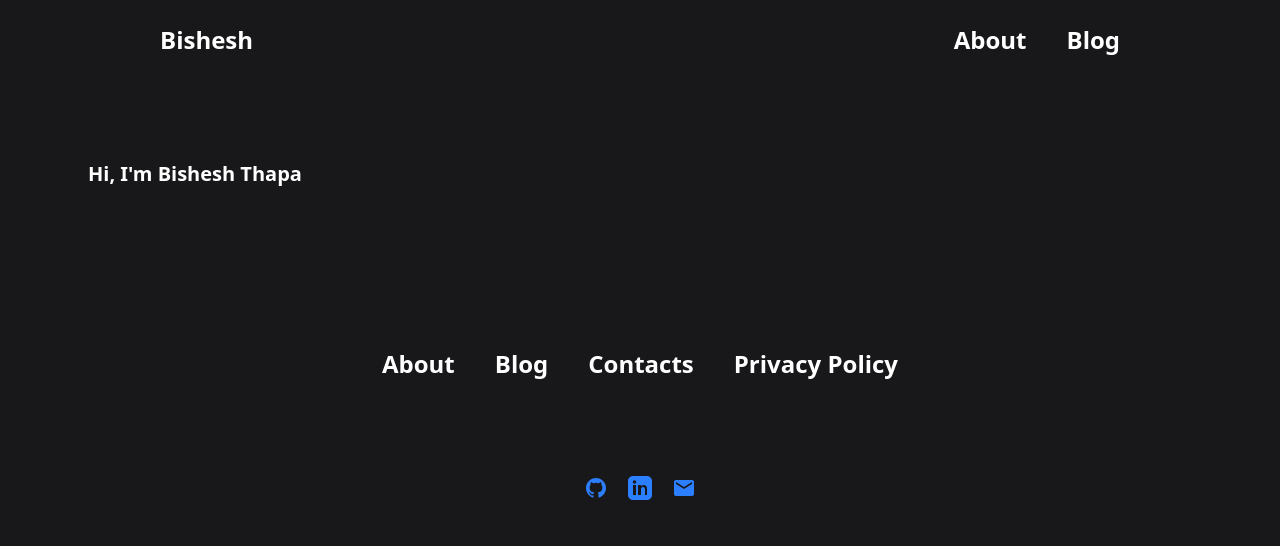
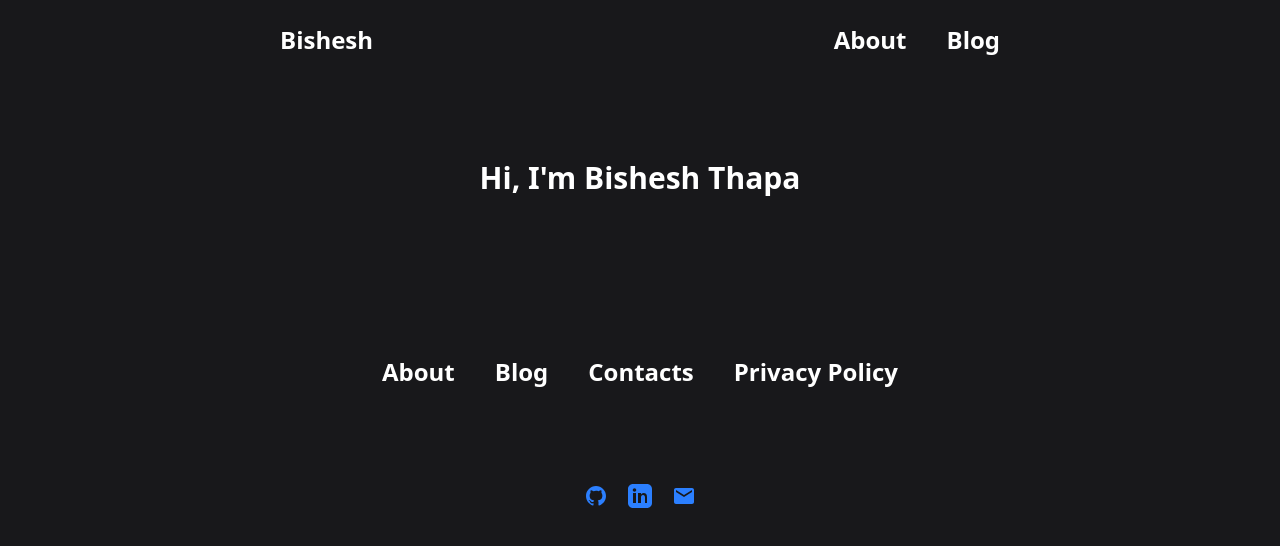
Before and after one commit to Bishuthapa/Site1, a React (Vite) app in the folder resume/: page / in a window 1280 px wide. Shown: the top 546 px of the page. Built offline with nearby package versions, Linux system fonts and the light colour scheme.

Commit message:
initial commit

```diff
--- a/resume/src/components/Home/Home.jsx
+++ b/resume/src/components/Home/Home.jsx
@@ -1,7 +1,7 @@
 function Home() {
   return (
     <div className="h-auto w-full bg-zinc-900 text-white">
-      <div className="my-20 mx-22 font-bold text-xl">
+      <div className="my-20 mx-22 font-bold text-3xl flex justify-center">
         <h1>Hi, I&apos;m Bishesh Thapa </h1>
               </div>
     </div>
--- a/resume/src/components/Navigation/Navigation.jsx
+++ b/resume/src/components/Navigation/Navigation.jsx
@@ -3,12 +3,11 @@ import { NavLink } from "react-router-dom";
 function Navigation() {
     return (
         <nav>
-        <div className="flex justify-between p-6 px-40 w-full bg-zinc-900 text-white font-bold text-2xl">
-            <ul >
+            <div className="flex justify-between p-6 lg:px-70 w-full bg-zinc-900 text-white font-bold text-2xl">
+                <ul className="mr-15">
                     <li>
                         <NavLink to="/"
-                    //className={({ isActive }) =>
-                        //isActive ? "underline decoration-2 underline-offset-3 transition-all duration-200" : ""}
+
                         >Bishesh</NavLink>
                     </li>
                 </ul>
@@ -27,7 +26,6 @@ return (
                         }
                         >Blog</NavLink>
                     </li>
-
                 </ul>
             </div>
         </nav>
```
Also changed, not shown: 1 other file (tests, documents, lock files or other folders). Lines whose indentation alone changed are shown as unchanged.
